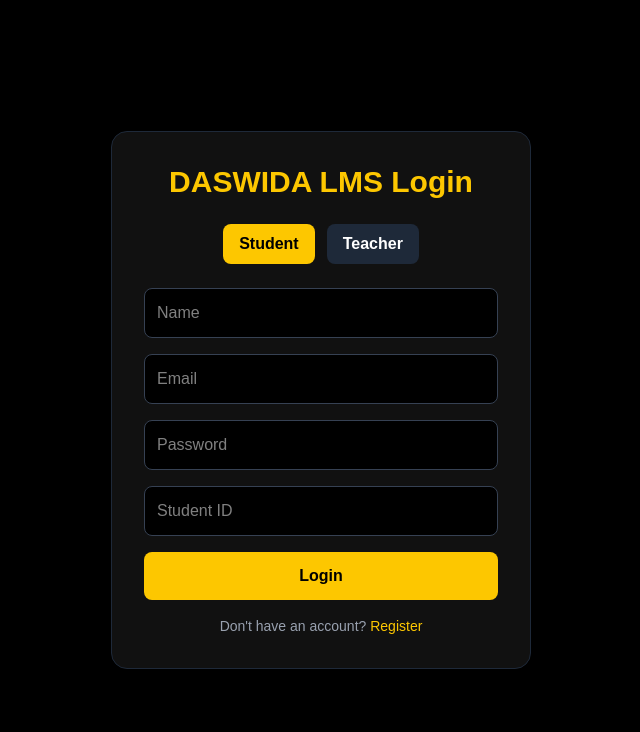
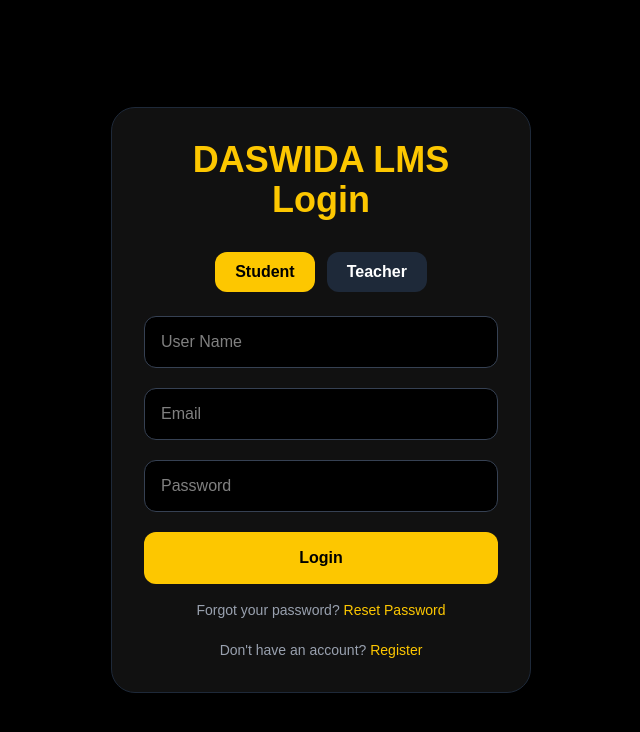
Before and after one commit to spriveen/Daswida-LMS, a React app in the folder frontend/: page /login in a window 1280 px wide. Shown: the top 732 px of the page, without its empty margins (319-959 px from the left). Built offline with nearby package versions, Linux system fonts and the light colour scheme; the HTML template or start-up script is replaced by a standard one.

Commit message:
Update Login, Register,Forget Password

```diff
--- a/frontend/src/pages/auth/ForgotPassword.jsx
+++ b/frontend/src/pages/auth/ForgotPassword.jsx
@@ -1,11 +1,87 @@
-import React from 'react'
+// src/pages/auth/ForgotPassword.jsx
+
+import React, { useState } from "react";
+import { useNavigate } from "react-router-dom";
 
 const ForgotPassword = () => {
+
+  const navigate = useNavigate();
+
+  const [email, setEmail] = useState("");
+
+  const handleSubmit = (e) => {
+    e.preventDefault();
+
+    if (email) {
+
+      alert("Password Reset Link Sent ✅");
+
+      navigate("/login");
+
+    } else {
+
+      alert("Please enter your email ❌");
+
+    }
+  };
+
   return (
-    <div>
-      Forgot Password
+    <div className="min-h-screen bg-black flex items-center justify-center px-4">
+
+      <div className="w-full max-w-[420px] bg-[#111111] border border-gray-800 rounded-3xl p-8 shadow-2xl">
+
+        {/* TITLE */}
+        <h1 className="text-4xl font-extrabold text-yellow-400 text-center mb-4">
+          Forgot Password
+        </h1>
+
+        <p className="text-gray-400 text-center mb-8">
+          Enter your email to reset password
+        </p>
+
+        {/* FORM */}
+        <form
+          onSubmit={handleSubmit}
+          className="flex flex-col gap-5"
+        >
+
+          {/* EMAIL */}
+          <input
+            type="email"
+            placeholder="Enter your email"
+            value={email}
+            onChange={(e) => setEmail(e.target.value)}
+            className="h-[52px] px-4 rounded-xl bg-black border border-gray-700 text-white outline-none focus:border-yellow-400"
+          />
+
+          {/* BUTTON */}
+          <button
+            type="submit"
+            className="h-[52px] bg-yellow-400 text-black font-bold rounded-xl hover:scale-105 transition duration-300"
+          >
+            Send Reset Link
+          </button>
+
+        </form>
+
+        {/* BACK LOGIN */}
+        <p className="text-center text-gray-400 mt-6">
+
+          Back to{" "}
+
+          <span
+            onClick={() => navigate("/login")}
+            className="text-yellow-400 cursor-pointer"
+          >
+            Login
+          </span>
+
+        </p>
+
+      </div>
+
     </div>
-  )
-}
+  );
+};
 
-export default ForgotPassword
+export default ForgotPassword;
--- a/frontend/src/pages/auth/Login.jsx
+++ b/frontend/src/pages/auth/Login.jsx
@@ -1,18 +1,18 @@
+// src/pages/auth/Login.jsx
+
 import React, { useState } from "react";
 import { useNavigate } from "react-router-dom";
 
-const Login = ({ onClose }) => {
+const Login = () => {
+
   const navigate = useNavigate();
 
   const [role, setRole] = useState("student");
 
   const [formData, setFormData] = useState({
-    name: "",
+    username: "",
     email: "",
     password: "",
-    phone: "",
-    subject: "",
-    studentId: "",
   });
 
   const handleChange = (e) => {
@@ -25,31 +25,51 @@ const Login = ({ onClose }) => {
   const handleSubmit = (e) => {
     e.preventDefault();
 
-    alert(`${role} Login Successful ✅`);
+    // SIMPLE LOGIN CHECK
+    if (
+      formData.username &&
+      formData.email &&
+      formData.password
+    ) {
 
-    if (onClose) onClose();
+      localStorage.setItem("isLoggedIn", "true");
 
-    if (role === "student") {
-      navigate("/student/dashboard");
+      alert(`${role} Login Successful ✅`);
+
+      // ROLE BASED NAVIGATION
+      if (role === "student") {
+
+        navigate("/student/dashboard");
+
+      } else {
+
+        navigate("/teacher/dashboard");
+
+      }
+
     } else {
-      navigate("/teacher/dashboard");
+
+      alert("Please fill all fields ❌");
+
     }
   };
 
   return (
-    <div className="min-h-screen flex items-center justify-center bg-black">
-      <div className="w-[420px] p-8 rounded-2xl border border-gray-800 bg-[#111] text-white shadow-lg">
+    <div className="min-h-screen flex items-center justify-center bg-black px-4">
+
+      <div className="w-full max-w-[420px] p-8 rounded-3xl border border-gray-800 bg-[#111] text-white shadow-2xl">
 
         {/* TITLE */}
-        <h2 className="text-3xl font-bold text-yellow-400 mb-6 text-center">
+        <h2 className="text-4xl font-extrabold text-yellow-400 mb-8 text-center">
           DASWIDA LMS Login
         </h2>
 
-        {/* ROLE SELECT */}
+        {/* ROLE BUTTONS */}
         <div className="flex gap-3 mb-6 justify-center">
+
           <button
             onClick={() => setRole("student")}
-            className={`px-4 py-2 rounded-lg font-bold ${
+            className={`px-5 py-2 rounded-xl font-bold transition ${
               role === "student"
                 ? "bg-yellow-400 text-black"
                 : "bg-gray-800 text-white"
@@ -60,7 +80,7 @@ const Login = ({ onClose }) => {
 
           <button
             onClick={() => setRole("teacher")}
-            className={`px-4 py-2 rounded-lg font-bold ${
+            className={`px-5 py-2 rounded-xl font-bold transition ${
               role === "teacher"
                 ? "bg-yellow-400 text-black"
                 : "bg-gray-800 text-white"
@@ -68,19 +88,23 @@ const Login = ({ onClose }) => {
           >
             Teacher
           </button>
+
         </div>
 
         {/* FORM */}
-        <form onSubmit={handleSubmit} className="flex flex-col gap-4">
+        <form
+          onSubmit={handleSubmit}
+          className="flex flex-col gap-5"
+        >
 
-          {/* NAME */}
+          {/* USERNAME */}
           <input
             type="text"
-            name="name"
-            placeholder="Name"
-            value={formData.name}
+            name="username"
+            placeholder="User Name"
+            value={formData.username}
             onChange={handleChange}
-            className="p-3 rounded-lg bg-black border border-gray-700 focus:border-yellow-400 outline-none"
+            className="h-[52px] px-4 rounded-xl bg-black border border-gray-700 focus:border-yellow-400 outline-none"
           />
 
           {/* EMAIL */}
@@ -90,7 +114,7 @@ const Login = ({ onClose }) => {
             placeholder="Email"
             value={formData.email}
             onChange={handleChange}
-            className="p-3 rounded-lg bg-black border border-gray-700 focus:border-yellow-400 outline-none"
+            className="h-[52px] px-4 rounded-xl bg-black border border-gray-700 focus:border-yellow-400 outline-none"
           />
 
           {/* PASSWORD */}
@@ -100,65 +124,50 @@ const Login = ({ onClose }) => {
             placeholder="Password"
             value={formData.password}
             onChange={handleChange}
-            className="p-3 rounded-lg bg-black border border-gray-700 focus:border-yellow-400 outline-none"
+            className="h-[52px] px-4 rounded-xl bg-black border border-gray-700 focus:border-yellow-400 outline-none"
           />
 
-          {/* STUDENT FIELDS */}
-          {role === "student" && (
-            <input
-              type="text"
-              name="studentId"
-              placeholder="Student ID"
-              value={formData.studentId}
-              onChange={handleChange}
-              className="p-3 rounded-lg bg-black border border-gray-700 focus:border-yellow-400 outline-none"
-            />
-          )}
-
-          {/* TEACHER FIELDS */}
-          {role === "teacher" && (
-            <>
-              <input
-                type="text"
-                name="phone"
-                placeholder="Phone Number"
-                value={formData.phone}
-                onChange={handleChange}
-                className="p-3 rounded-lg bg-black border border-gray-700 focus:border-yellow-400 outline-none"
-              />
-
-              <input
-                type="text"
-                name="subject"
-                placeholder="Subject"
-                value={formData.subject}
-                onChange={handleChange}
-                className="p-3 rounded-lg bg-black border border-gray-700 focus:border-yellow-400 outline-none"
-              />
-            </>
-          )}
-
-          {/* BUTTON */}
+          {/* LOGIN BUTTON */}
           <button
             type="submit"
-            className="bg-yellow-400 text-black font-bold py-3 rounded-lg hover:scale-105 transition"
+            className="h-[52px] bg-yellow-400 text-black font-bold rounded-xl hover:scale-105 transition duration-300"
           >
             Login
           </button>
+
         </form>
 
+        {/* Forget Password */}
+
+<p className="text-gray-400 text-sm text-center mt-4">
+
+  Forgot your password?{" "}
+
+  <span
+    onClick={() => navigate("/forgot-password")}
+    className="text-yellow-400 cursor-pointer"
+  >
+    Reset Password
+  </span>
+
+</p>
+
         {/* REGISTER */}
-        <p className="text-gray-400 text-sm text-center mt-4">
+        <p className="text-gray-400 text-sm text-center mt-5">
+
           Don't have an account?{" "}
+
           <span
             onClick={() => navigate("/register")}
             className="text-yellow-400 cursor-pointer"
           >
             Register
           </span>
+
         </p>
 
       </div>
+
     </div>
   );
 };
--- a/frontend/src/pages/auth/Register.jsx
+++ b/frontend/src/pages/auth/Register.jsx
@@ -1,11 +1,176 @@
-import React from 'react'
+// src/pages/auth/Register.jsx
+
+import React, { useState } from "react";
+import { useNavigate } from "react-router-dom";
 
 const Register = () => {
+
+  const navigate = useNavigate();
+
+  const [role, setRole] = useState("student");
+
+  const [formData, setFormData] = useState({
+    username: "",
+    email: "",
+    password: "",
+    nic: "",
+    subject: "",
+  });
+
+  const handleChange = (e) => {
+    setFormData({
+      ...formData,
+      [e.target.name]: e.target.value,
+    });
+  };
+
+  const handleSubmit = (e) => {
+    e.preventDefault();
+
+    // SIMPLE VALIDATION
+    if (
+      formData.username &&
+      formData.email &&
+      formData.password
+    ) {
+
+      alert("Registration Successful ✅");
+
+      navigate("/login");
+
+    } else {
+
+      alert("Please fill all fields ❌");
+
+    }
+  };
+
   return (
-    <div>
-      Register
+    <div className="min-h-screen bg-black flex items-center justify-center px-4">
+
+      <div className="w-full max-w-[500px] bg-[#111111] border border-gray-800 rounded-3xl p-8 shadow-2xl">
+
+        {/* TITLE */}
+        <h1 className="text-4xl font-extrabold text-yellow-400 text-center mb-8">
+          DASWIDA LMS Register
+        </h1>
+
+        {/* FORM */}
+        <form
+          onSubmit={handleSubmit}
+          className="flex flex-col gap-5"
+        >
+
+          {/* ROLE */}
+          <select
+            value={role}
+            onChange={(e) => setRole(e.target.value)}
+            className="h-[52px] px-4 rounded-xl bg-black border border-gray-700 text-white outline-none"
+          >
+
+            <option value="student">
+              Student
+            </option>
+
+            <option value="teacher">
+              Teacher
+            </option>
+
+          </select>
+
+
+          {/* USERNAME */}
+          <input
+            type="text"
+            name="username"
+            placeholder="User Name"
+            value={formData.username}
+            onChange={handleChange}
+            className="h-[52px] px-4 rounded-xl bg-black border border-gray-700 text-white outline-none focus:border-yellow-400"
+          />
+
+
+          {/* EMAIL */}
+          <input
+            type="email"
+            name="email"
+            placeholder="Email"
+            value={formData.email}
+            onChange={handleChange}
+            className="h-[52px] px-4 rounded-xl bg-black border border-gray-700 text-white outline-none focus:border-yellow-400"
+          />
+
+
+          {/* PASSWORD */}
+          <input
+            type="password"
+            name="password"
+            placeholder="Password"
+            value={formData.password}
+            onChange={handleChange}
+            className="h-[52px] px-4 rounded-xl bg-black border border-gray-700 text-white outline-none focus:border-yellow-400"
+          />
+
+
+          {/* STUDENT NIC */}
+          {role === "student" && (
+
+            <input
+              type="text"
+              name="nic"
+              placeholder="NIC Number"
+              value={formData.nic}
+              onChange={handleChange}
+              className="h-[52px] px-4 rounded-xl bg-black border border-gray-700 text-white outline-none focus:border-yellow-400"
+            />
+
+          )}
+
+
+          {/* TEACHER SUBJECT */}
+          {role === "teacher" && (
+
+            <input
+              type="text"
+              name="subject"
+              placeholder="Teaching Subject"
+              value={formData.subject}
+              onChange={handleChange}
+              className="h-[52px] px-4 rounded-xl bg-black border border-gray-700 text-white outline-none focus:border-yellow-400"
+            />
+
+          )}
+
+
+          {/* REGISTER BUTTON */}
+          <button
+            type="submit"
+            className="h-[52px] bg-yellow-400 text-black font-bold rounded-xl hover:scale-105 transition duration-300"
+          >
+            Register
+          </button>
+
+        </form>
+
+
+        {/* LOGIN LINK */}
+        <p className="text-center text-gray-400 mt-6">
+
+          Already have an account?{" "}
+
+          <span
+            onClick={() => navigate("/login")}
+            className="text-yellow-400 cursor-pointer"
+          >
+            Login
+          </span>
+
+        </p>
+
+      </div>
+
     </div>
-  )
-}
+  );
+};
 
-export default Register
+export default Register;
```
